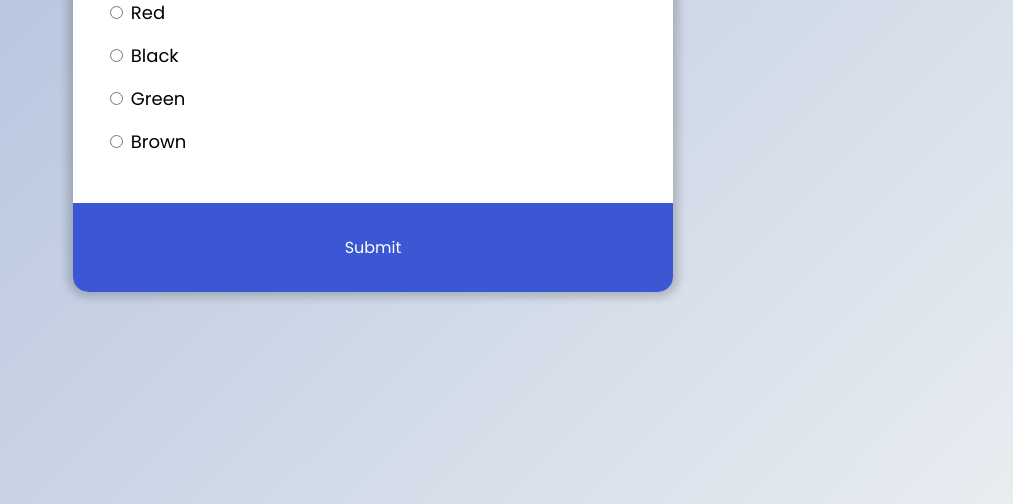
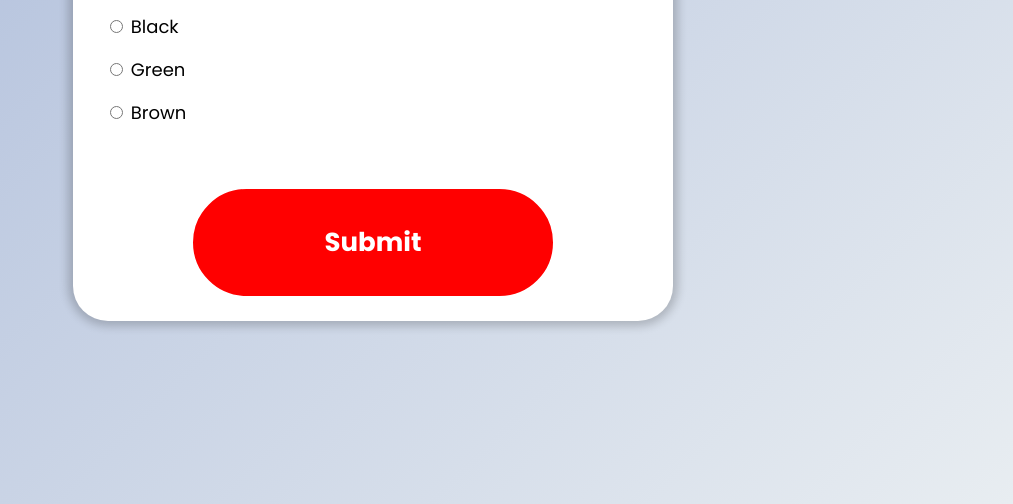
Before and after one commit to Trevor-143/newQuizApp, a plain HTML site: page index.html in a window 1280 px wide. Shown: the part 296-800 px from the top of the page, without its empty margins (267-1280 px from the left). Drawn offline with Linux system fonts and the light colour scheme.

Commit message:
Add files via upload

```diff
--- a/quiz.css
+++ b/quiz.css
@@ -15,7 +15,7 @@ body {
 
 .quiz-container {
     background-color: #fff;
-    border-radius: 15px;
+    border-radius: 35px;
     box-shadow: 0 0 10px 5px rgba(0, 0, 0, 0.2);
     width: 600px;
     max-width: 100%;
@@ -50,22 +50,30 @@ ul li label {
 }
 
 button {
-    background-color: rgb(59, 87, 211);
+    background-color: #ff0000;
     padding: 2rem;
-    display: block;
-    width: 100%;
+    display: flex;
+    align-items: center;
+    justify-content: center;
+    width: 60%;
     font-family: inherit;
-    color: rgb(255, 255, 255);
-    border: none;
-    font-size: 16px;
+    color: #fff;
+    border: 2px solid #ff0000;
+    font-size: 26px;
     cursor: pointer;
+    margin: 15px auto;
+    margin-bottom: 25px;
+    border-radius: 99px;
+    font-weight: 700;
+    transition: 0.6s;
 }
 
 button:hover {
-    background-color: rgb(20, 0, 107);
+    background-color: #000;
+    color: #ff0000;
+
 }
 
 button:focus {
-    background-color: rgb(8, 1, 43);
     outline: none;
 }
```
